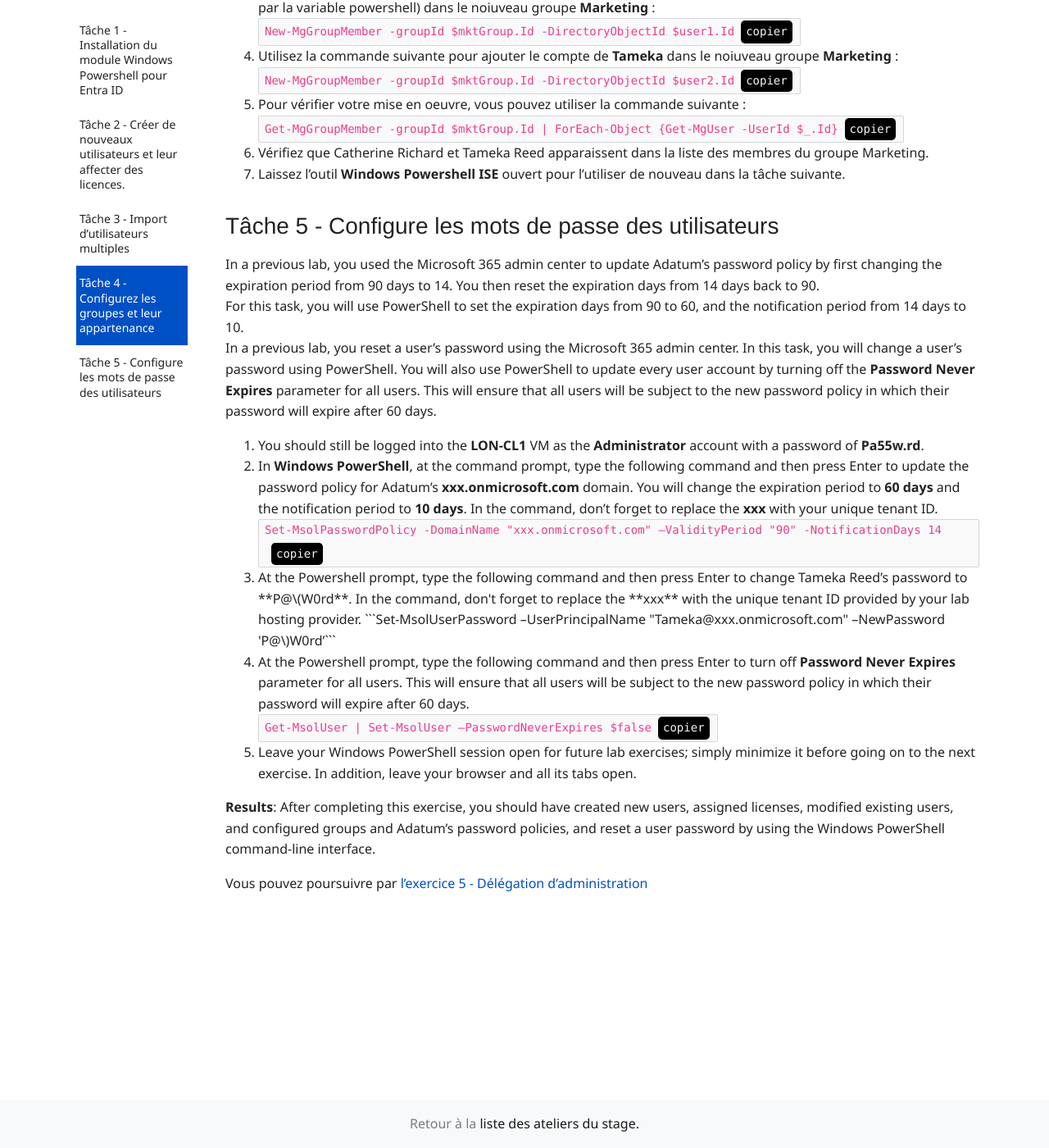
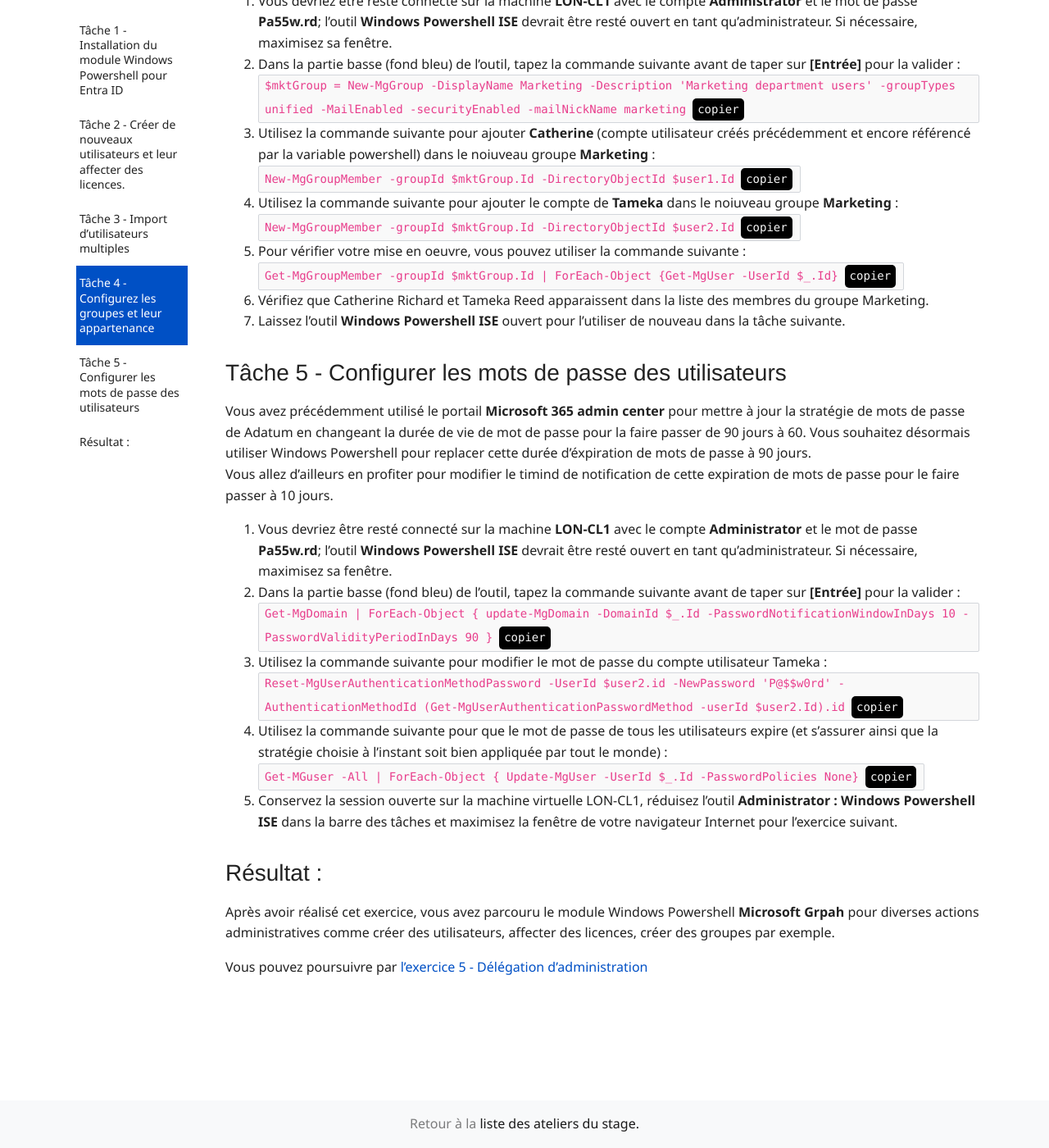
Before and after one commit to renaudwangler/ib-labs, a Jekyll site: the page built from msms030fr/lab2e4.md, in a window 1280 px wide and 1400 px high, scrolled down 5043 px. Shown: the whole window at 82% size. Built offline with Jekyll 4.4.1, drawn with Linux system fonts in a browser that asks for light colours; nearby versions of some CDN libraries; comment, search, counter and statistics services are not loaded; some of the changed text lies outside the part shown.

Commit message:
msms030fr-l2e4

````diff
--- a/msms030fr/lab2e4.md
+++ b/msms030fr/lab2e4.md
@@ -8,10 +8,13 @@ Windows Powershell permet aux administrateurs d'automatiser, d'accélérer et de
 Dans cet exerice, vous allez continuer, en tant que Dominique, à faire des opérations administratives de maintenance dans Microsoft 365 en utilisant Windows Powershell. cela vous permettra de comparer l'expérience de création et de maintenance des utilisateurs et des groupes entre le centre d'administration et le scripting Powershell.
 Vous souhaitez donc utiliser Windows Powershell pour créer des comptes utilisateurs, leur affecter des les licences, modifier des comptes, crééer des groupes...
 
-
 # Objectifs
 A la fin de cet exercice, vous aurez une meilleure connaissance de :
--
+- Le module Windows Powershell Microsoft Graph
+- La création d'utilisateurs par script
+- La création d'utilisateurs par import depuis un fichier
+- La création et modification de groupes 365 en Powershell
+- LE travail avec les stratégies de mot de passe en Powershell
 
 ## Tâche 1 - Installation du module Windows Powershell pour Entra ID
 Dans cette tâche vous allez mettre en place l'environnement fondamental pour la gestion de Microsoft 365 à l'aide de Windows Powershell.
@@ -108,19 +111,19 @@ Dans un exercice antérieur, avous avez utlisé le portail d'administration Micr
 1. Vérifiez que Catherine Richard et Tameka Reed apparaissent dans la liste des membres du groupe Marketing.
 1. Laissez l'outil **Windows Powershell ISE** ouvert pour l'utiliser de nouveau dans la tâche suivante.
 
-## Tâche 5 - Configure les mots de passe des utilisateurs
-In a previous lab, you used the Microsoft 365 admin center to update Adatum's password policy by first changing the expiration period from 90 days to 14. You then reset the expiration days from 14 days back to 90.
-For this task, you will use PowerShell to set the expiration days from 90 to 60, and the notification period from 14 days to 10.
-In a previous lab, you reset a user's password using the Microsoft 365 admin center. In this task, you will change a user's password using PowerShell. You will also use PowerShell to update every user account by turning off the **Password Never Expires** parameter for all users. This will ensure that all users will be subject to the new password policy in which their password will expire after 60 days.
-1. You should still be logged into the **LON-CL1** VM as the **Administrator** account with a password of **Pa55w.rd**.
-1. In **Windows PowerShell**, at the command prompt, type the following command and then press Enter to update the password policy for Adatum's **xxx.onmicrosoft.com** domain. You will change the expiration period to **60 days** and the notification period to **10 days**. In the command, don't forget to replace the **xxx** with your unique tenant ID.
-	```Set-MsolPasswordPolicy -DomainName "xxx.onmicrosoft.com" –ValidityPeriod "90" -NotificationDays 14```
-1. At the Powershell prompt, type the following command and then press Enter to change Tameka Reed's password to **P@$$W0rd**. In the command, don't forget to replace the **xxx** with the unique tenant ID provided by your lab hosting provider.
-	```Set-MsolUserPassword –UserPrincipalName "Tameka@xxx.onmicrosoft.com" –NewPassword 'P@$$W0rd'```
-1. At the Powershell prompt, type the following command and then press Enter to turn off **Password Never Expires** parameter for all users. This will ensure that all users will be subject to the new password policy in which their password will expire after 60 days.
-	```Get-MsolUser | Set-MsolUser –PasswordNeverExpires $false```
-1. Leave your Windows PowerShell session open for future lab exercises; simply minimize it before going on to the next exercise. In addition, leave your browser and all its tabs open.
+## Tâche 5 - Configurer les mots de passe des utilisateurs
+Vous avez précédemment utilisé le portail **Microsoft 365 admin center** pour mettre à jour la stratégie de mots de passe de Adatum en changeant la durée de vie de mot de passe pour la faire passer de 90 jours à 60. Vous souhaitez désormais utiliser Windows Powershell pour replacer cette durée d'éxpiration de mots de passe à 90 jours.
+Vous allez d'ailleurs en profiter pour modifier le timind de notification de cette expiration de mots de passe pour le faire passer à 10 jours.
+1. Vous devriez être resté connecté sur la machine **LON-CL1** avec le compte **Administrator** et le mot de passe **Pa55w.rd**; l'outil **Windows Powershell ISE** devrait être resté ouvert en tant qu'administrateur. Si nécessaire, maximisez sa fenêtre.
+1. Dans la partie basse (fond bleu) de l'outil, tapez la commande suivante avant de taper sur **[Entrée]** pour la valider :
+	```Get-MgDomain | ForEach-Object { update-MgDomain -DomainId $_.Id -PasswordNotificationWindowInDays 10 -PasswordValidityPeriodInDays 90 }```
+1. Utilisez la commande suivante pour modifier le mot de passe du compte utilisateur Tameka :
+	```Reset-MgUserAuthenticationMethodPassword -UserId $user2.id -NewPassword 'P@$$w0rd' -AuthenticationMethodId (Get-MgUserAuthenticationPasswordMethod -userId $user2.Id).id```
+1. Utilisez la commande suivante pour que le mot de passe de tous les utilisateurs expire (et s'assurer ainsi que la stratégie choisie à l'instant soit bien appliquée par tout le monde) :
+```Get-MGuser -All | ForEach-Object { Update-MgUser -UserId $_.Id -PasswordPolicies None}```
+1. Conservez la session ouverte sur la machine virtuelle LON-CL1, réduisez l'outil **Administrator : Windows Powershell ISE** dans la barre des tâches et maximisez la fenêtre de votre navigateur Internet pour l'exercice suivant.
 
-**Results**: After completing this exercise, you should have created new users, assigned licenses, modified existing users, and configured groups and Adatum's password policies, and reset a user password by using the Windows PowerShell command-line interface.
+## Résultat :
+Après avoir réalisé cet exercice, vous avez parcouru le module Windows Powershell **Microsoft Grpah** pour diverses actions administratives comme créer des utilisateurs, affecter des licences, créer des groupes par exemple.
 
 Vous pouvez poursuivre par [l'exercice 5 - Délégation d'administration](lab2e5)
````
Also changed, not shown: other parts of msms030fr/lab2e4.md (+1 -1 lines), msms030fr/index.md (+8 -8 lines), msms030fr/lab2e2.md (+1 -1 lines), msms030fr/lab2e3.md (+1 -1 lines), msms030fr/lab2e5.md (added, +97 -0 lines), 1 other file.
